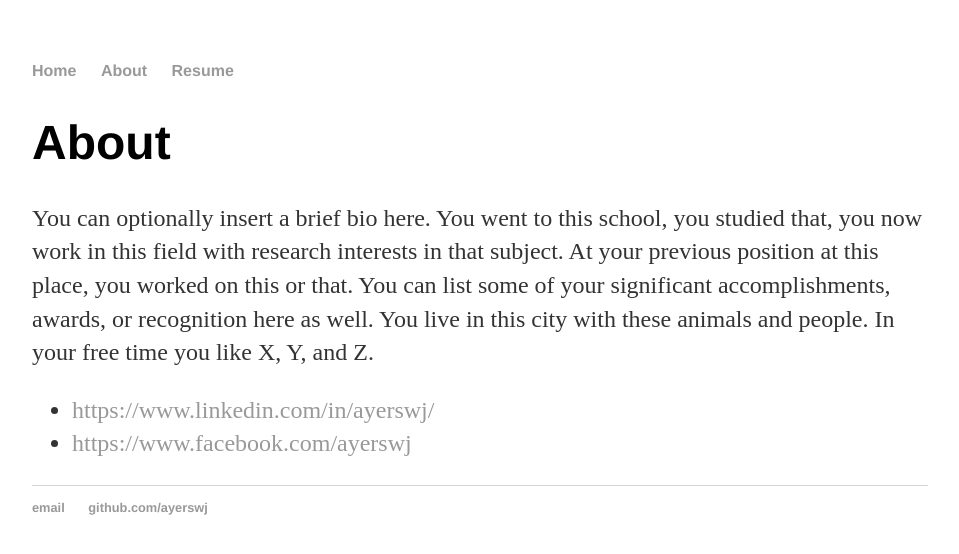
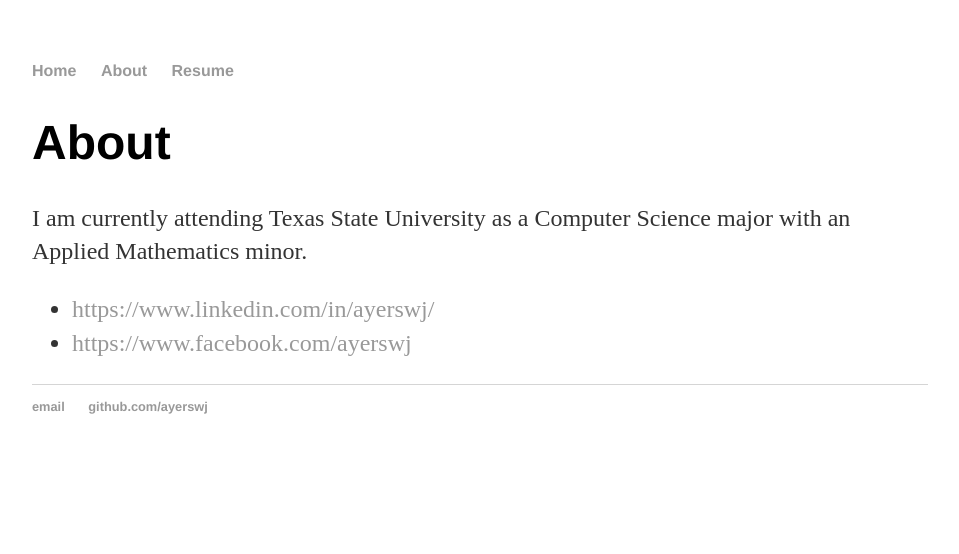
Before and after one commit to ayerswj/ayerswj.github.io, a Jekyll site: the page built from about/index.html, in a window 1280 px wide. Shown: the top 554 px of the page, without its empty margins (160-1119 px from the left). Built offline with Jekyll 4.4.1, drawn with Linux system fonts in a browser that asks for light colours.

Commit message:
updated about section

```diff
--- a/about/index.html
+++ b/about/index.html
@@ -5,7 +5,7 @@ title: About Jackson W. Ayers
 
 		<div class="about">
 			<h1>About</h1>
-			<p>You can optionally insert a brief bio here. You went to this school, you studied that, you now work in this field with research interests in that subject. At your previous position at this place, you worked on this or that. You can list some of your significant accomplishments, awards, or recognition here as well. You live in this city with these animals and people. In your free time you like X, Y, and Z.</p>
+			<p>I am currently attending Texas State University as a Computer Science major with an Applied Mathematics minor.  </p>
 
 			<ul class="contacts">
 				<li><a href="#">https://www.linkedin.com/in/ayerswj/</a></li>
```
